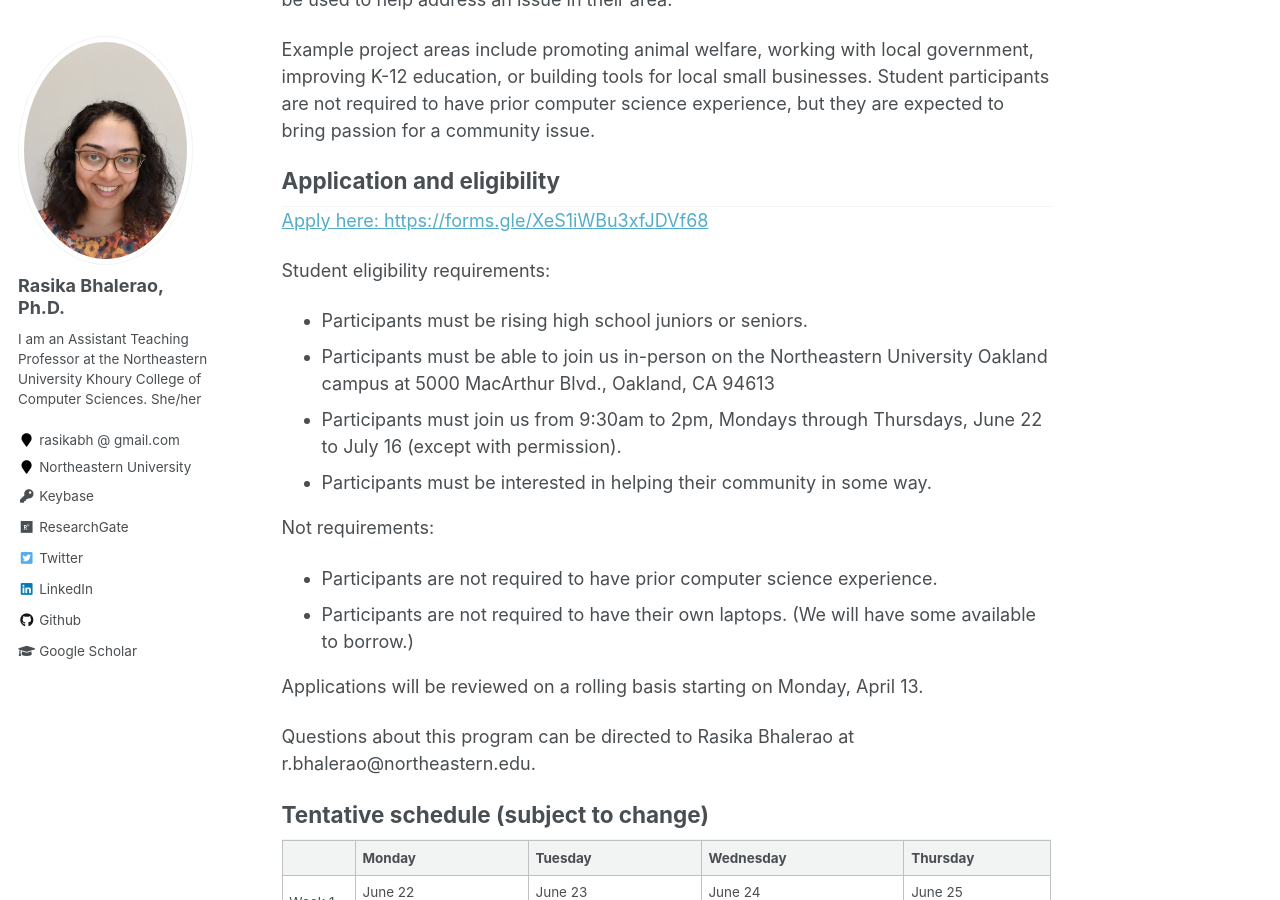
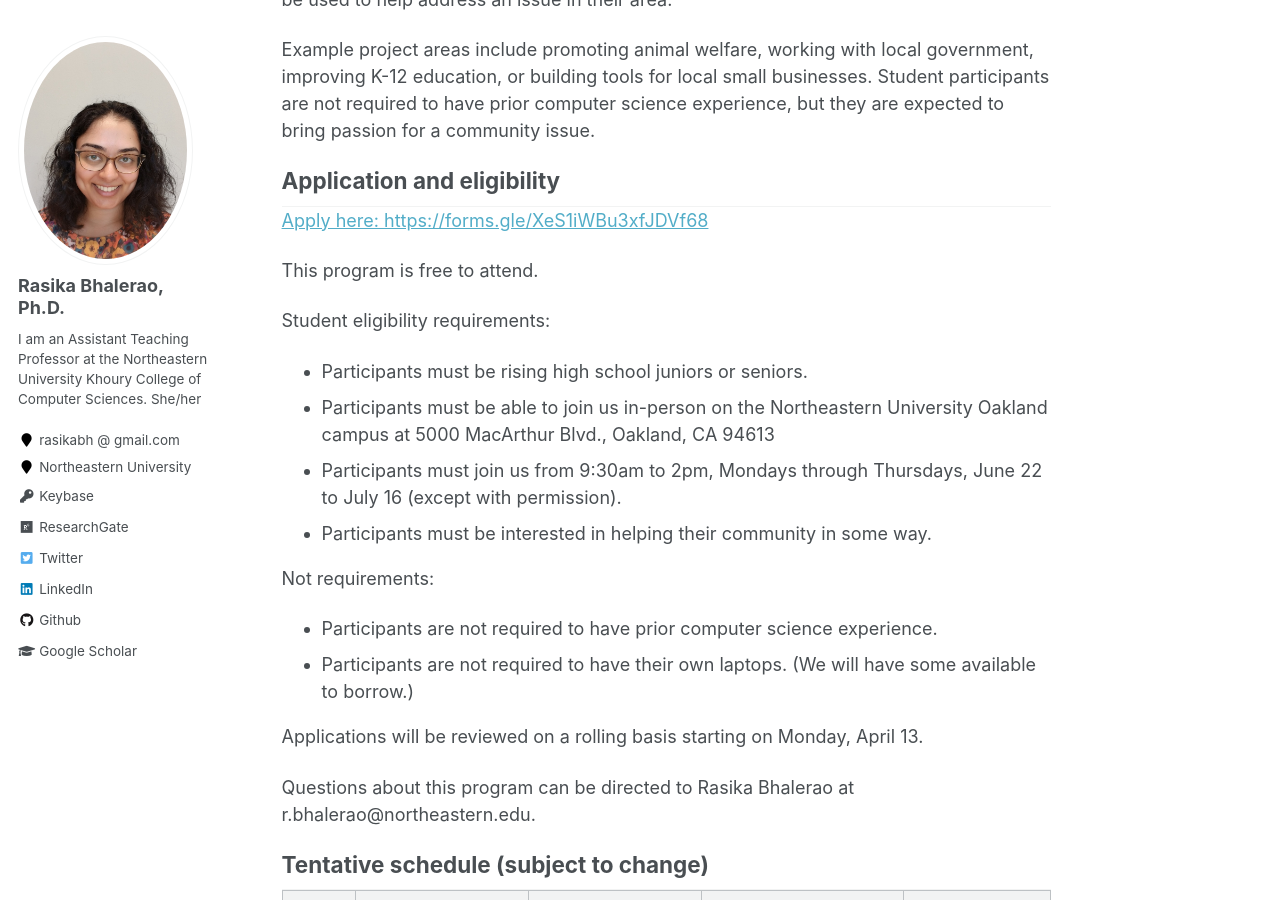
Before and after one commit to rasikabh/rasikabh.github.io, a Jekyll site: the page built from _pages/summercodingcommunity.md, in a window 1280 px wide and 900 px high, scrolled down 755 px. Built offline with Jekyll 4.4.1, drawn with Linux system fonts in a browser that asks for light colours; our own code applies the rules of GitHub Pages for plain Markdown files.

Commit message:
Add that it's free

```diff
--- a/_pages/summercodingcommunity.md
+++ b/_pages/summercodingcommunity.md
@@ -37,6 +37,8 @@ Example project areas include promoting animal welfare, working with local gover
 
 [Apply here: https://forms.gle/XeS1iWBu3xfJDVf68](https://forms.gle/XeS1iWBu3xfJDVf68)
 
+This program is free to attend.
+
 Student eligibility requirements:
 - Participants must be rising high school juniors or seniors.
 - Participants must be able to join us in-person on the Northeastern University Oakland campus at 5000 MacArthur Blvd., Oakland, CA 94613
```
